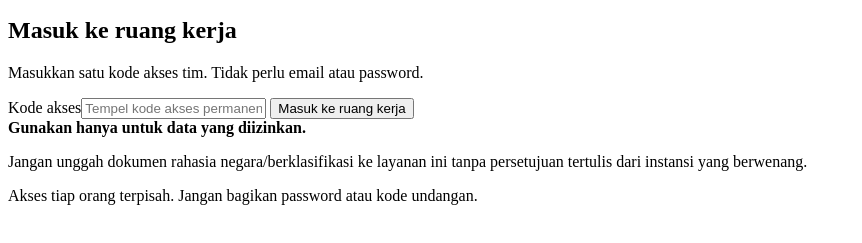
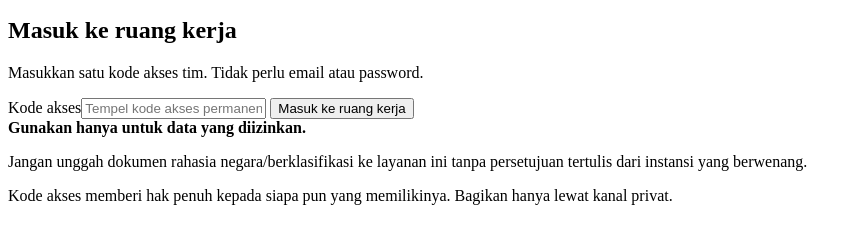
Before and after one commit to reybyoo-maker/WEBSITE-PERSONAL, a website with bundled scripts: page index.html in a window 1280 px wide. Shown: the part 161-404 px from the top of the page, without its empty margins (0-862 px from the left). Built offline with nearby package versions, Linux system fonts and the light colour scheme; a script that the page names is missing.

Commit message:
Clarify shared access code privacy

```diff
--- a/index.html
+++ b/index.html
@@ -27,7 +27,7 @@
       </section>
       <div id="auth-message" class="notice" role="status" aria-live="polite" hidden></div>
       <div class="security-note"><span class="security-dot" aria-hidden="true"></span><div><strong>Gunakan hanya untuk data yang diizinkan.</strong><p>Jangan unggah dokumen rahasia negara/berklasifikasi ke layanan ini tanpa persetujuan tertulis dari instansi yang berwenang.</p></div></div>
-      <p class="tiny muted auth-footer">Akses tiap orang terpisah. Jangan bagikan password atau kode undangan.</p>
+      <p class="tiny muted auth-footer">Kode akses memberi hak penuh kepada siapa pun yang memilikinya. Bagikan hanya lewat kanal privat.</p>
     </main>
   </div>
 
```
